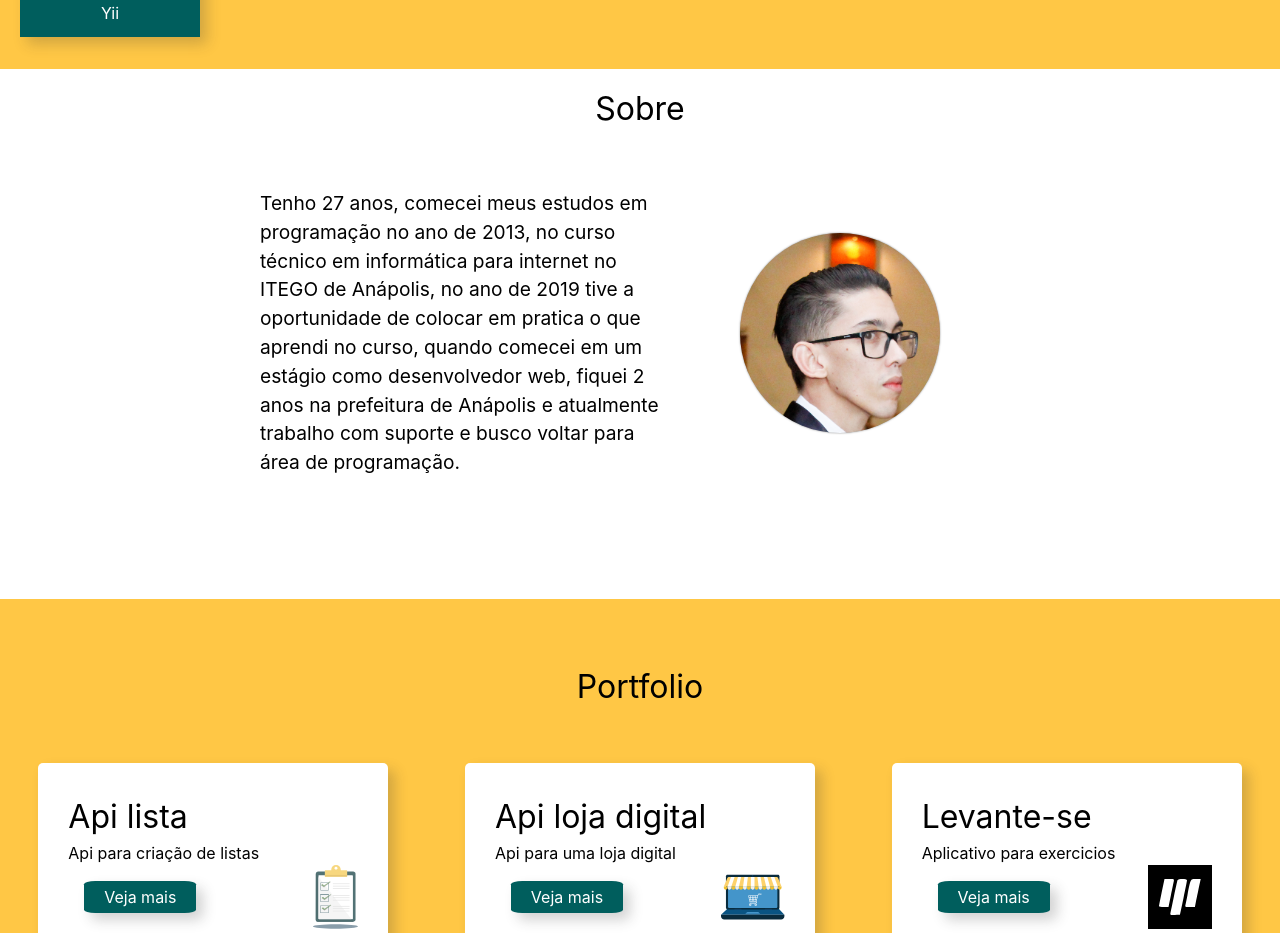
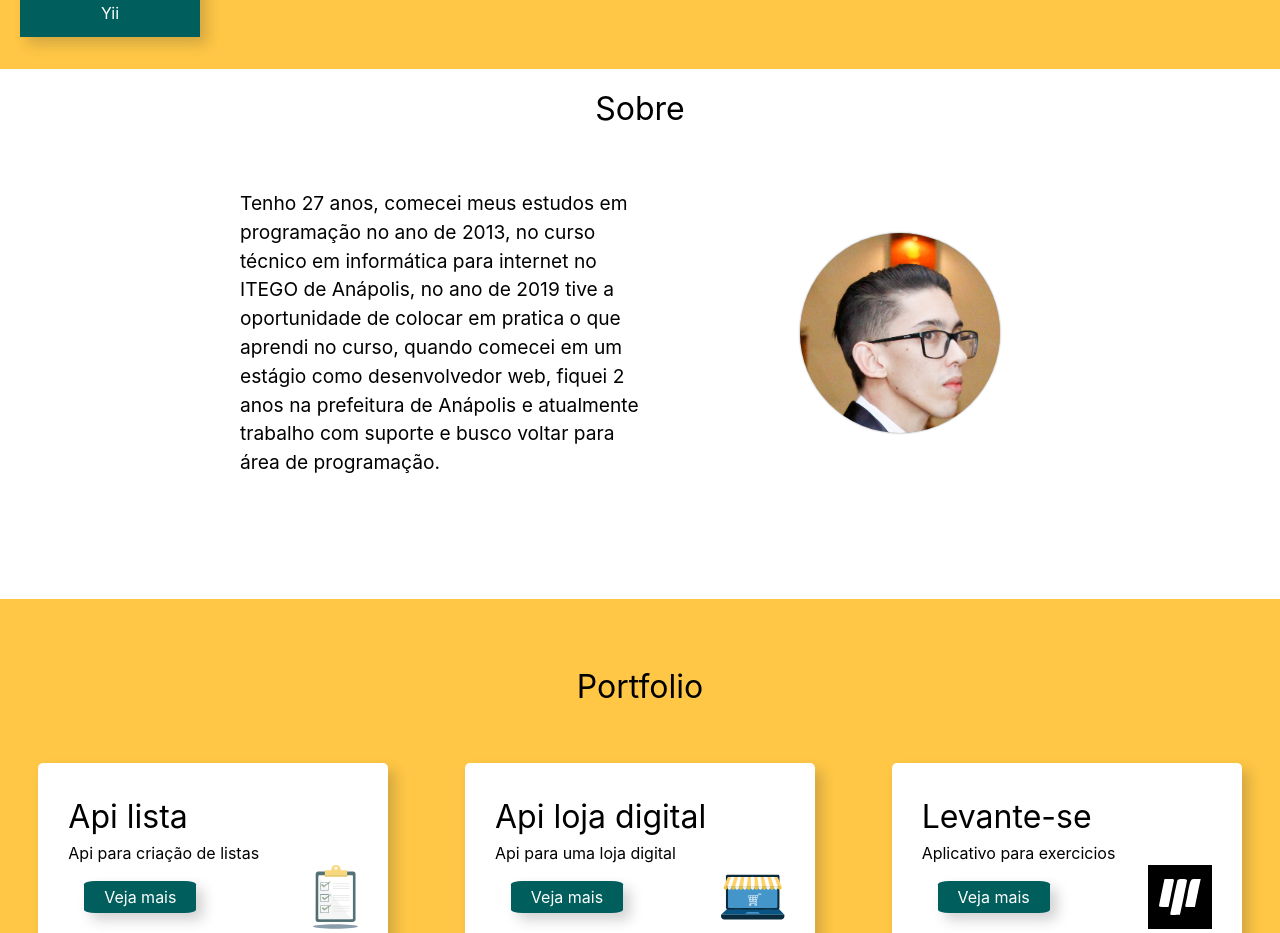
Before and after one commit to PabloViniciusSS/pablo_vinicius_portfolio, a Next.js app: page / in a window 1280 px wide. Shown: the part 1060-1993 px from the top of the page. Built offline with nearby package versions, Linux system fonts and the light colour scheme.

Commit message:
Update CardSobre.module.css

```diff
--- a/src/styles/components/Object/CardSobre.module.css
+++ b/src/styles/components/Object/CardSobre.module.css
@@ -22,14 +22,12 @@
 .contatos
 {
   display: flex;
+  gap: 10rem;
   flex-direction: row;
   align-items: center;
   justify-items: center;
   justify-content: center;
-  width: 100%;
   height: 50vh;
-  padding:20px;
-
   font-size:0.9em;
   transition:all 0.2s ease-in-out;
   text-align:center;
```
